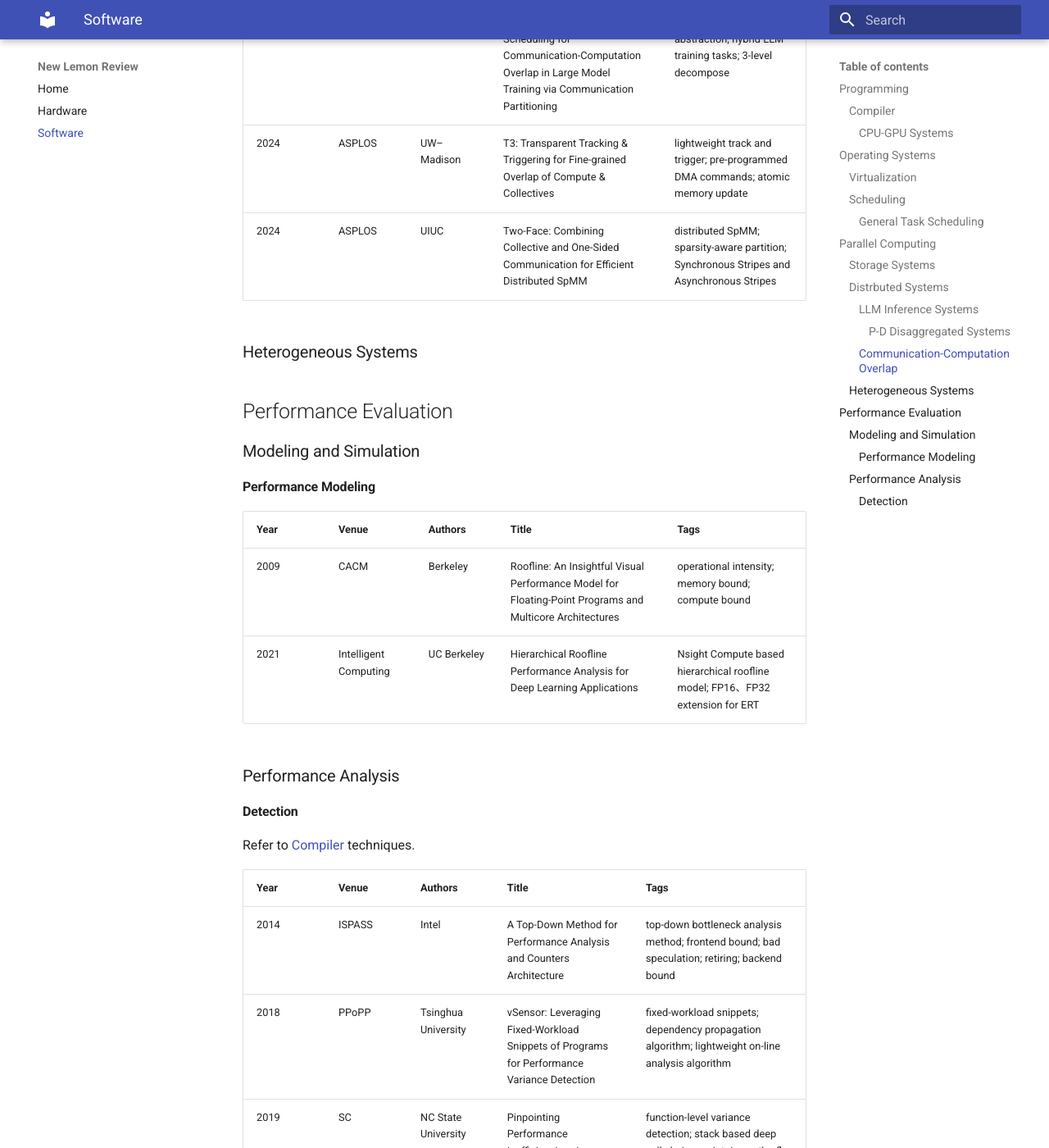
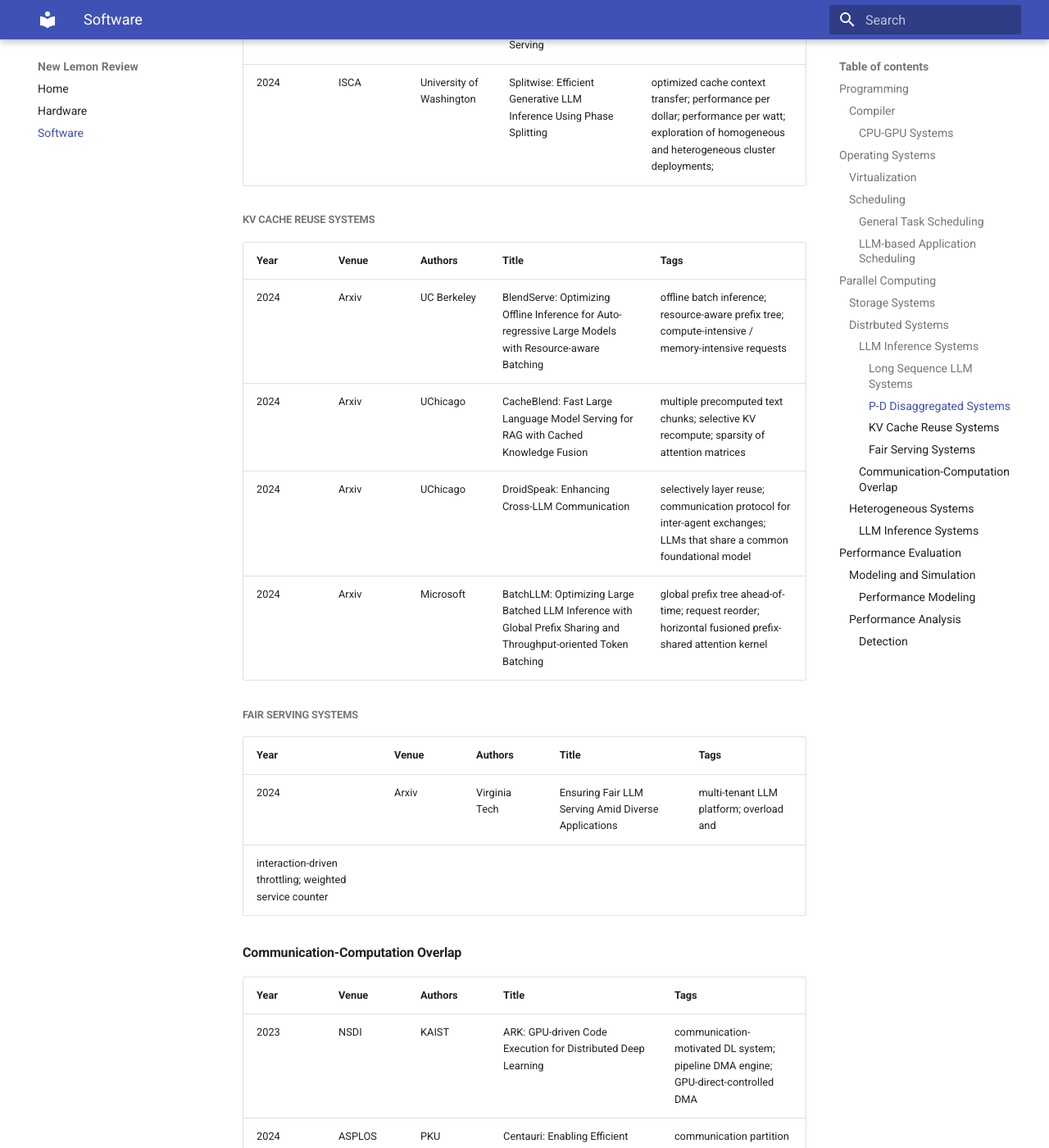
Before and after one commit to pku-lemonade/review, an MkDocs documentation site: the page built from docs/Software.md, in a window 1280 px wide and 1400 px high, scrolled down 1885 px. Shown: the whole window at 82% size. Built offline with MkDocs 1.6.1 and Material for MkDocs 9.7.7, drawn with Linux system fonts in a browser that asks for light colours; some of the changed text lies outside the part shown.

Commit message:
Add papers about multi-agent LLM, prefix sharing and others. (#9)
* Add "Parrot"

* added five papers that cites parrot

* Add helix

* Add BatchLLM from arxiv cool paper cs.DC

---------

Co-authored-by: wufeiyang <wufeiyang@sensetime.com>
Co-authored-by: Youwei Zhuo <youwei@pku.edu.cn>

```diff
--- a/docs/Software.md
+++ b/docs/Software.md
@@ -23,6 +23,12 @@
 | 2019 | NSDI | MIT | Shinjuku: Preemptive Scheduling for µsecond-scale Tail Latency | preemptive scheduling; single-address space OS; hardware-supported virtualization |
 | 2021 | SOSP | UPenn | When Idling is Ideal: Optimizing Tail-Latency for Heavy-Tailed Datacenter Workloads with Perséphone | reserve cores; non-conserving; request dispatching algorithm |
 
+#### LLM-based Application Scheduling
+
+| Year | Venue | Authors | Title | Tags |
+|-|-|-|-|-|
+| 2024 | OSDI | SJTU | Parrot: Efficient Serving of LLM-based Applications with Semantic Variable | Semantic Variable; application-level information; LLM applications as first-class citizens |
+
 ## Parallel Computing
 
 ### Storage Systems
@@ -31,12 +37,34 @@
 
 #### LLM Inference Systems
 
+##### Long Sequence LLM Systems
+
+| Year | Venue | Authors | Title | Tags |
+|-|-|-|-|-|
+| 2024 | OSDI | SJTU & Alibaba | Infinite-LLM: Efficient LLM Service for Long Context with DistAttention and Distributed KVCache | inefficient model parallelism intra-instance; inefficient resource management inter-instance; KV cache scheduling |
+
 ##### P-D Disaggregated Systems
 
 | Year | Venue | Authors | Title | Tags |
 |-|-|-|-|-|
 | 2024 | OSDI | PKU | DistServe: Disaggregating Prefill and Decoding for Goodput-optimized Large Language Model Serving | goodput-optimized; prefill-decoding interference；novel placement algorithm for p-d schema |
 | 2024 | ISCA | University of Washington | Splitwise: Efficient Generative LLM Inference Using Phase Splitting | optimized cache context transfer; performance per dollar; performance per watt; exploration of homogeneous and heterogeneous cluster deployments;  |
+
+##### KV Cache Reuse Systems
+
+| Year | Venue | Authors | Title | Tags |
+|-|-|-|-|-|
+| 2024 | Arxiv | UC Berkeley | BlendServe: Optimizing Offline Inference for Auto-regressive Large Models with Resource-aware Batching | offline batch inference; resource-aware prefix tree; compute-intensive / memory-intensive requests |
+| 2024 | Arxiv | UChicago | CacheBlend: Fast Large Language Model Serving for RAG with  Cached Knowledge Fusion |  multiple precomputed text chunks; selective KV recompute; sparsity of attention matrices |
+| 2024 | Arxiv | UChicago | DroidSpeak: Enhancing Cross-LLM Communication | selectively layer reuse; communication protocol for inter-agent exchanges; LLMs that share a common foundational model |
+| 2024 | Arxiv | Microsoft | BatchLLM: Optimizing Large Batched LLM Inference with Global Prefix Sharing and Throughput-oriented Token Batching | global prefix tree ahead-of-time; request reorder; horizontal fusioned prefix-shared attention kernel |
+
+##### Fair Serving Systems
+
+| Year | Venue | Authors | Title | Tags |
+|-|-|-|-|-|
+| 2024 | Arxiv | Virginia Tech | Ensuring Fair LLM Serving Amid Diverse Applications | multi-tenant LLM platform; overload and
+interaction-driven throttling; weighted service counter |
 
 #### Communication-Computation Overlap
 
@@ -48,6 +76,12 @@
 | 2024 | ASPLOS | UIUC | Two-Face: Combining Collective and One-Sided Communication for Efficient Distributed SpMM | distributed SpMM; sparsity-aware partition; Synchronous Stripes and Asynchronous Stripes |
 
 ### Heterogeneous Systems
+
+#### LLM Inference Systems
+
+| Year | Venue | Authors | Title | Tags |
+|-|-|-|-|-|
+| 2024 | Arxiv | CMU | Helix: Distributed Serving of Large Language Models via Max-Flow on Heterogeneous GPUs | LLM model placement as a max-flow problem; per-request pipeline; mixed integer linear programming |
 
 ## Performance Evaluation
 
```
